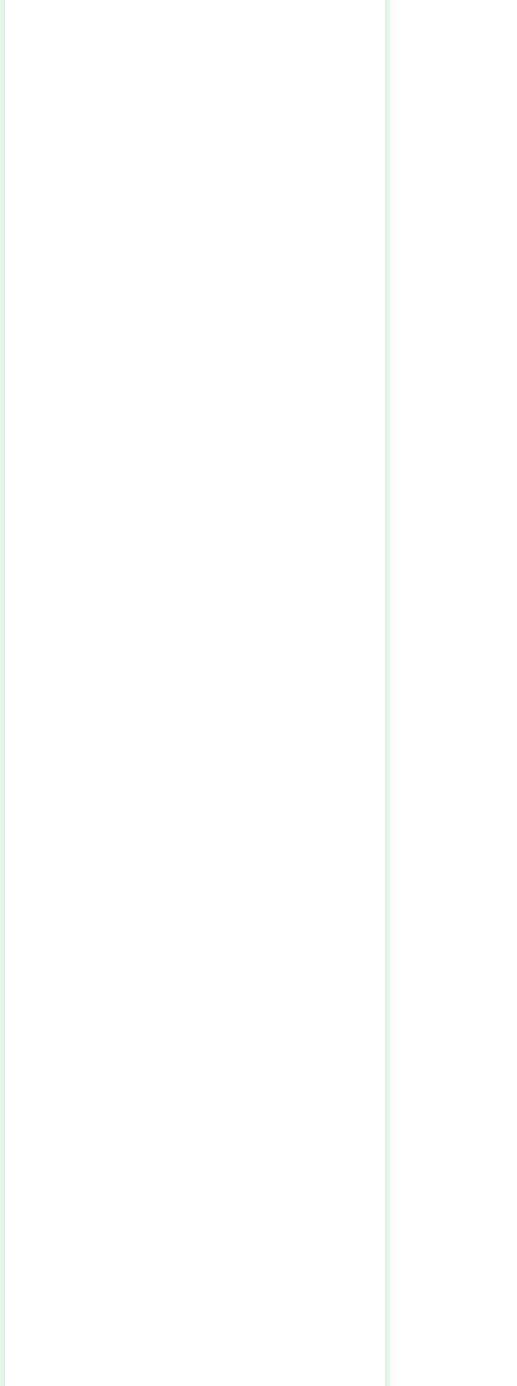
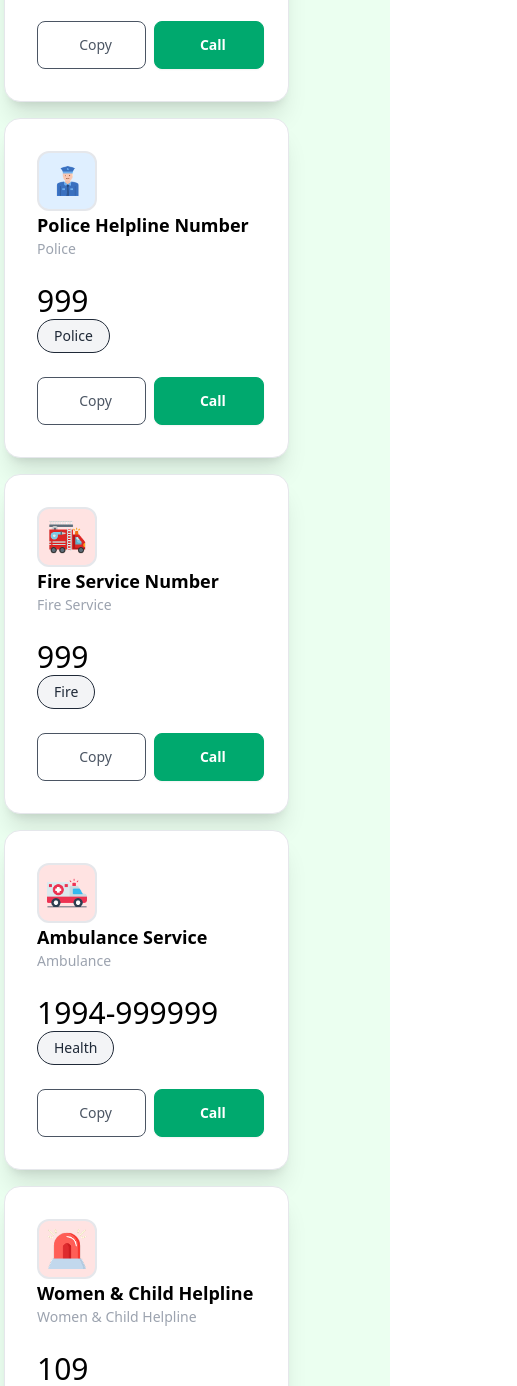
Before and after one commit to bishal040/govt-emergency-service, a plain HTML site: page index.html in a window 390 px wide. Shown: the part 614-2000 px from the top of the page, 517 px wide, since content can reach past the window. Drawn offline with nearby package versions, Linux system fonts and the light colour scheme.

Commit message:
Make the website responsive and small update and revised code

```diff
--- a/index.html
+++ b/index.html
@@ -17,7 +17,7 @@
       <img src="assets/logo.png" alt="" class="w-30 h-20 mr-4 ml-5 mt-2">
       <p class="font-bold text-[#006747] text-3xl">Emergency <br> Service</p>
     </div>
-    <div class="flex gap-2 mr-4  items-center">
+    <div class="flex flex-col sm:flex-row gap-2 mr-4 items-center">
     <div class=" flex items-center gap-2 px-8 py-2 rounded-3xl bg-[#41FF6B1A] text-black font-semibold">
       <span id="heartCount">0</span><img src="assets/heart.png" alt="icon" class="w-5 h-5">
     </div>
@@ -30,14 +30,14 @@
     </div>
     </div>
   </div>
-  <div class="text-center py-6 px-10 flex flex-col items-center w-full h-[200px] bg-[#006747]">
+  <div class="text-center py-6 px-10 flex flex-col items-center w-full h-[250px]" style="background: linear-gradient(to right, #013223 0%, #006747 50%, #013223 100%);">
     <img src="assets/logo-dark.png" alt="" class="w-30 h-20 mr-4 ml-5 mt-2">
-    <h1 class="text-3xl font-bold text-white mt-2 mb-2">Emergency Service Directory</h1>
-    <p class="text-sm text-white">Government Emergency Services at Your Fingertip – A Project by Government of the People’s Republic of Bangladesh</p>
+    <h1 class="text-3xl font-bold text-white mt-2 ">Emergency Service Directory</h1>
+    <p class="text-sm text-white mb-4 mt-4">Government Emergency Services at Your Fingertip – A Project by Government of the People’s Republic of Bangladesh</p>
   </div>
   <div class="min-h-screen bg-[#41FF6B1A]">
-    <div class="flex mt-1 mb-5">
-      <div class="grid grid-cols-1 sm:grid-cols-2 lg:grid-cols-3 gap-2 flex-1 w-3/4">
+    <div class=" flex-1 sm:flex mt-1 mb-5 justify-center">
+      <div class="grid grid-cols-1 lg:grid-cols-2 xl:grid-cols-3 gap-2 flex-1 w-3/4">
     <!-- Card 1 -->
       <div class="card w-100 ml-1 mt-1 mb-1 mr-1 bg-white shadow-xl border">
     <div class="card-body flex flex-col">
@@ -68,19 +68,19 @@
     <div class="card-body flex flex-col">
       <div class="flex flex-col justify-between">
         <div class="flex items-center gap-2 justify-between">
-          <div class="border-2 border bg-[#FFE3E2] rounded-xl p-2">
-            <img src="assets/emergency.png" alt="" class="w-10 h-10">
+          <div class="border-2 border bg-[#DFEFFF] rounded-xl p-2">
+            <img src="assets/police.png" alt="" class="w-10 h-10">
           </div>
           <button class="text-gray-400 text-xl heartClick"><hero-icon-outline name="heart" width="24" height="24" class="text-gray-600"></hero-icon-outline></button>
         </div>
         <div class="text-black">
-          <h2 class="card-title text-lg font-bold service-name">National Emergency Number</h2>
-          <p class=" text-sm text-gray-400">National Emergency</p>
+          <h2 class="card-title text-lg font-bold service-name">Police Helpline Number</h2>
+          <p class=" text-sm text-gray-400">Police</p>
         </div>
       </div>
       <div class="mt-4 ">
         <p class="text-3xl text-black service-number">999</p>
-        <span class="badge badge-outline bg-gray-100 px-4 py-4">All</span>
+        <span class="badge badge-outline bg-gray-100 px-4 py-4">Police</span>
       </div>
       <div class="flex justify-between mt-4 gap-2">
         <button class="btn btn-outline w-1/2 text-gray-600 font-light copy-btn"><hero-icon-outline name="document-duplicate" width="18" height="18" class="text-gray-600"></hero-icon-outline>Copy</button>
@@ -94,18 +94,18 @@
       <div class="flex flex-col justify-between">
         <div class="flex items-center gap-2 justify-between">
           <div class="border-2 border bg-[#FFE3E2] rounded-xl p-2">
-            <img src="assets/emergency.png" alt="" class="w-10 h-10">
+            <img src="assets/fire-service.png" alt="" class="w-10 h-10">
           </div>
           <button class="text-gray-400 text-xl heartClick"><hero-icon-outline name="heart" width="24" height="24" class="text-gray-600"></hero-icon-outline></button>
         </div>
         <div class="text-black">
-          <h2 class="card-title text-lg font-bold service-name">National Emergency Number</h2>
-          <p class=" text-sm text-gray-400">National Emergency</p>
+          <h2 class="card-title text-lg font-bold service-name">Fire Service Number</h2>
+          <p class=" text-sm text-gray-400">Fire Service</p>
         </div>
       </div>
       <div class="mt-4 ">
         <p class="text-3xl text-black service-number">999</p>
-        <span class="badge badge-outline bg-gray-100 px-4 py-4">All</span>
+        <span class="badge badge-outline bg-gray-100 px-4 py-4">Fire</span>
       </div>
       <div class="flex justify-between mt-4 gap-2">
         <button class="btn btn-outline w-1/2 text-gray-600 font-light copy-btn"><hero-icon-outline name="document-duplicate" width="18" height="18" class="text-gray-600"></hero-icon-outline>Copy</button>
@@ -119,18 +119,18 @@
       <div class="flex flex-col justify-between">
         <div class="flex items-center gap-2 justify-between">
           <div class="border-2 border bg-[#FFE3E2] rounded-xl p-2">
-            <img src="assets/emergency.png" alt="" class="w-10 h-10">
+            <img src="assets/ambulance.png" alt="" class="w-10 h-10">
           </div>
           <button class="text-gray-400 text-xl heartClick"><hero-icon-outline name="heart" width="24" height="24" class="text-gray-600"></hero-icon-outline></button>
         </div>
         <div class="text-black">
-          <h2 class="card-title text-lg font-bold service-name">National Emergency Number</h2>
-          <p class=" text-sm text-gray-400">National Emergency</p>
+          <h2 class="card-title text-lg font-bold service-name">Ambulance Service</h2>
+          <p class=" text-sm text-gray-400">Ambulance</p>
         </div>
       </div>
       <div class="mt-4 ">
-        <p class="text-3xl text-black service-number">999</p>
-        <span class="badge badge-outline bg-gray-100 px-4 py-4">All</span>
+        <p class="text-3xl text-black service-number">1994-999999</p>
+        <span class="badge badge-outline bg-gray-100 px-4 py-4">Health</span>
       </div>
       <div class="flex justify-between mt-4 gap-2">
         <button class="btn btn-outline w-1/2 text-gray-600 font-light copy-btn"><hero-icon-outline name="document-duplicate" width="18" height="18" class="text-gray-600"></hero-icon-outline>Copy</button>
@@ -149,13 +149,13 @@
           <button class="text-gray-400 text-xl heartClick"><hero-icon-outline name="heart" width="24" height="24" class="text-gray-600"></hero-icon-outline></button>
         </div>
         <div class="text-black">
-          <h2 class="card-title text-lg font-bold service-name">National Emergency Number</h2>
-          <p class=" text-sm text-gray-400">National Emergency</p>
+          <h2 class="card-title text-lg font-bold service-name">Women & Child Helpline</h2>
+          <p class=" text-sm text-gray-400">Women & Child Helpline</p>
         </div>
       </div>
       <div class="mt-4 ">
-        <p class="text-3xl text-black service-number">999</p>
-        <span class="badge badge-outline bg-gray-100 px-4 py-4">All</span>
+        <p class="text-3xl text-black service-number">109</p>
+        <span class="badge badge-outline bg-gray-100 px-4 py-4">Help</span>
       </div>
       <div class="flex justify-between mt-4 gap-2">
         <button class="btn btn-outline w-1/2 text-gray-600 font-light copy-btn"><hero-icon-outline name="document-duplicate" width="18" height="18" class="text-gray-600"></hero-icon-outline>Copy</button>
@@ -174,13 +174,13 @@
           <button class="text-gray-400 text-xl heartClick"><hero-icon-outline name="heart" width="24" height="24" class="text-gray-600"></hero-icon-outline></button>
         </div>
         <div class="text-black">
-          <h2 class="card-title text-lg font-bold service-name">National Emergency Number</h2>
-          <p class=" text-sm text-gray-400">National Emergency</p>
+          <h2 class="card-title text-lg font-bold service-name">Anti-Corruption Helpline</h2>
+          <p class=" text-sm text-gray-400">Anti-Corruption</p>
         </div>
       </div>
       <div class="mt-4 ">
-        <p class="text-3xl text-black service-number">999</p>
-        <span class="badge badge-outline bg-gray-100 px-4 py-4">All</span>
+        <p class="text-3xl text-black service-number">106</p>
+        <span class="badge badge-outline bg-gray-100 px-4 py-4">Govt.</span>
       </div>
       <div class="flex justify-between mt-4 gap-2">
         <button class="btn btn-outline w-1/2 text-gray-600 font-light copy-btn"><hero-icon-outline name="document-duplicate" width="18" height="18" class="text-gray-600"></hero-icon-outline>Copy</button>
@@ -199,13 +199,13 @@
           <button class="text-gray-400 text-xl heartClick"><hero-icon-outline name="heart" width="24" height="24" class="text-gray-600"></hero-icon-outline></button>
         </div>
         <div class="text-black">
-          <h2 class="card-title text-lg font-bold service-name">National Emergency Number</h2>
-          <p class=" text-sm text-gray-400">National Emergency</p>
+          <h2 class="card-title text-lg font-bold service-name">Electricity Helpline</h2>
+          <p class=" text-sm text-gray-400">Electricity Outage</p>
         </div>
       </div>
       <div class="mt-4 ">
-        <p class="text-3xl text-black service-number">999</p>
-        <span class="badge badge-outline bg-gray-100 px-4 py-4">All</span>
+        <p class="text-3xl text-black service-number">16216</p>
+        <span class="badge badge-outline bg-gray-100 px-4 py-4">Electricity</span>
       </div>
       <div class="flex justify-between mt-4 gap-2">
         <button class="btn btn-outline w-1/2 text-gray-600 font-light copy-btn"><hero-icon-outline name="document-duplicate" width="18" height="18" class="text-gray-600"></hero-icon-outline>Copy</button>
@@ -224,13 +224,13 @@
           <button class="text-gray-400 text-xl heartClick"><hero-icon-outline name="heart" width="24" height="24" class="text-gray-600"></hero-icon-outline></button>
         </div>
         <div class="text-black">
-          <h2 class="card-title text-lg font-bold service-name">National Emergency Number</h2>
-          <p class=" text-sm text-gray-400">National Emergency</p>
+          <h2 class="card-title text-lg font-bold service-name">Brac Helpline</h2>
+          <p class=" text-sm text-gray-400">Brac</p>
         </div>
       </div>
       <div class="mt-4 ">
-        <p class="text-3xl text-black service-number">999</p>
-        <span class="badge badge-outline bg-gray-100 px-4 py-4">All</span>
+        <p class="text-3xl text-black service-number">16445</p>
+        <span class="badge badge-outline bg-gray-100 px-4 py-4">NGO</span>
       </div>
       <div class="flex justify-between mt-4 gap-2">
         <button class="btn btn-outline w-1/2 text-gray-600 font-light copy-btn"><hero-icon-outline name="document-duplicate" width="18" height="18" class="text-gray-600"></hero-icon-outline>Copy</button>
@@ -249,13 +249,13 @@
           <button class="text-gray-400 text-xl heartClick"><hero-icon-outline name="heart" width="24" height="24" class="text-gray-600"></hero-icon-outline></button>
         </div>
         <div class="text-black">
-          <h2 class="card-title text-lg font-bold service-name">National Emergency Number</h2>
-          <p class=" text-sm text-gray-400">National Emergency</p>
+          <h2 class="card-title text-lg font-bold service-name">Bangladesh Railway Helpline</h2>
+          <p class=" text-sm text-gray-400">Bangladesh Railway</p>
         </div>
       </div>
       <div class="mt-4 ">
-        <p class="text-3xl text-black service-number">999</p>
-        <span class="badge badge-outline bg-gray-100 px-4 py-4">All</span>
+        <p class="text-3xl text-black service-number">163</p>
+        <span class="badge badge-outline bg-gray-100 px-4 py-4">Travel</span>
       </div>
       <div class="flex justify-between mt-4 gap-2">
         <button class="btn btn-outline w-1/2 text-gray-600 font-light copy-btn"><hero-icon-outline name="document-duplicate" width="18" height="18" class="text-gray-600"></hero-icon-outline>Copy</button>
@@ -265,7 +265,7 @@
       </div>
     </div>
     <!-- Card 10 -->
-      <div class="card w-full sm:w-1/2 lg:w-1/4 lg:col-span-1 ml-1 mt-1 mb-1 mr-1 bg-white shadow-xl border">
+      <div class="card w-100 ml-1 mt-1 mb-1 mr-1 bg-white shadow-xl border sm:w-1/2 lg:w-1/4 lg:col-span-1 ">
   <div class="flex justify-between items-center px-5 py-5 ">
     <div class="flex items-center gap-2">
       <span class="text-gray-400 text-xl">
@@ -281,7 +281,7 @@
   </div>
   <div class="card-body bg-white-100  rounded-lg mt-2 mb-2" id="history-container">
 
-    <!-- <div class="flex justify-between items-center px-5 py-5 text-black rounded-lg">
+    <!-- <div class="flex justify-between items-center px-5 py-5 text-black rounded-2xl">
       <div class="flex flex-col">
         <span>Fire Service Number</span>
         <span class="font-bold">999</span>
--- a/script.js
+++ b/script.js
@@ -28,7 +28,7 @@ callBtn.forEach(btn =>
     const now = new Date();
     const time = now.toLocaleTimeString('en-US', { hour: '2-digit', minute: '2-digit', second: '2-digit', hour12: true });
     const newHistory = document.createElement("div");
-    newHistory.classList.add("flex", "justify-between", "items-center", "px-6", "py-6", "text-black", "rounded-lg", "border-2" , "mb-2" , "bg-gray-100",);
+    newHistory.classList.add("flex", "justify-between", "items-center", "px-6", "py-6", "text-black", "rounded-2xl", "border-2" , "mb-2" , "bg-gray-100",);
     newHistory.innerHTML = `
       <div class="flex flex-col">
         <span class="font-bold">${serviceName}</span>
```
